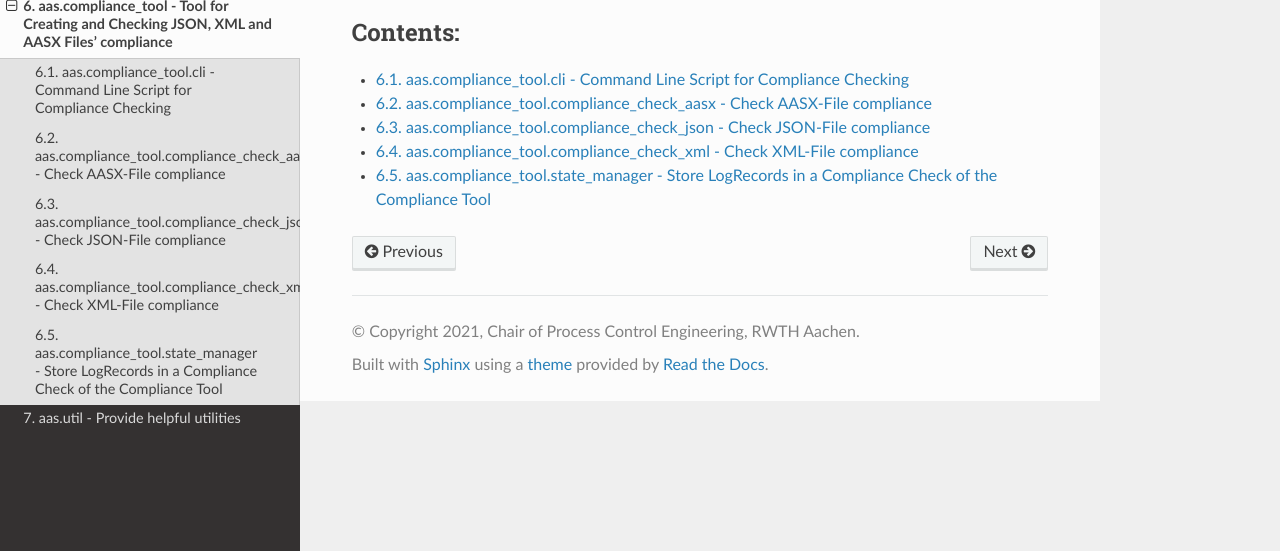
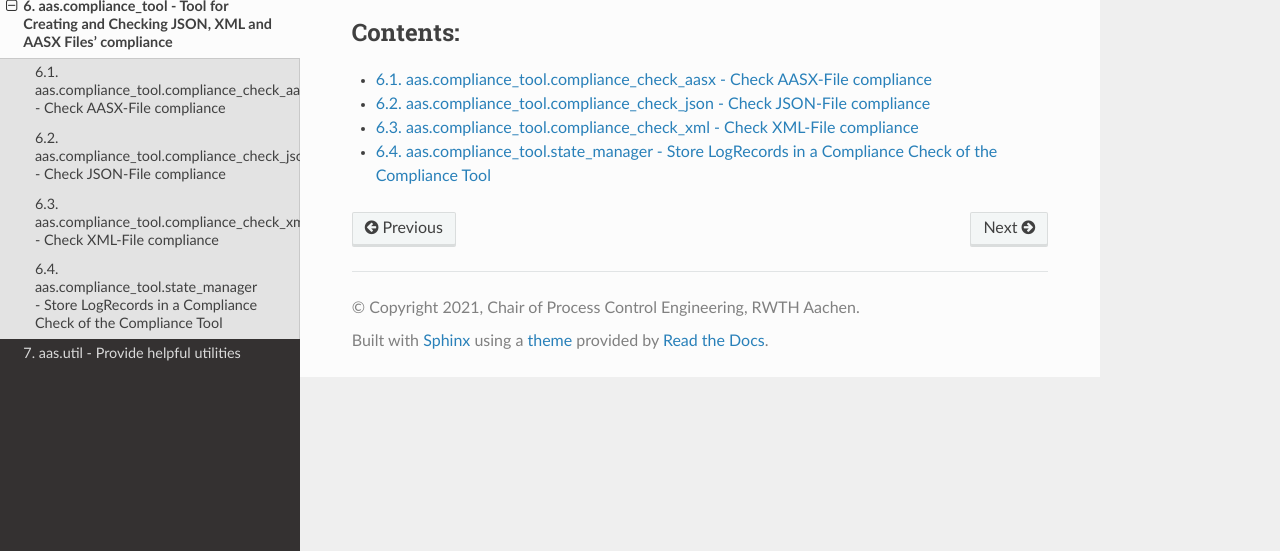
Before and after one commit to eclipse-basyx/basyx-python-sdk, a Sphinx documentation site: the page built from docs/source/compliance_tool/index.rst, in a window 1280 px wide, cut to the strip 349-900 px from the top of the page. Built offline with Sphinx 7.4.7 and the Read the Docs theme 2.0.0, drawn with Linux system fonts in a browser that asks for light colours.

Commit message:
docs/source/compliance_tool: Remove cli from the autodocumentation since the documentation of it is already done by argparsing

```diff
--- a/docs/source/compliance_tool/cli.rst
+++ /dev/null
@@ -1,5 +0,0 @@
-aas.compliance_tool.cli - Command Line Script for Compliance Checking
-=====================================================================
-
-.. automodule:: aas.compliance_tool.cli
-      :members:
--- a/docs/source/compliance_tool/index.rst
+++ b/docs/source/compliance_tool/index.rst
@@ -10,7 +10,6 @@ aas.compliance_tool - Tool for Creating and Checking JSON, XML and AASX Files' c
    :maxdepth: 2
    :caption: Contents:
 
-   cli
    compliance_check_aasx
    compliance_check_json
    compliance_check_xml
```
